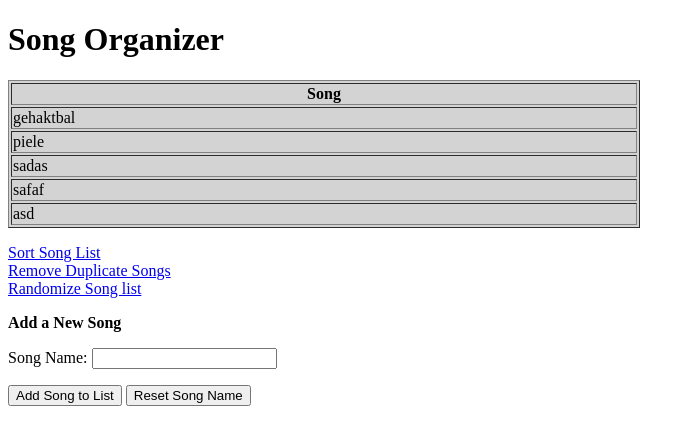
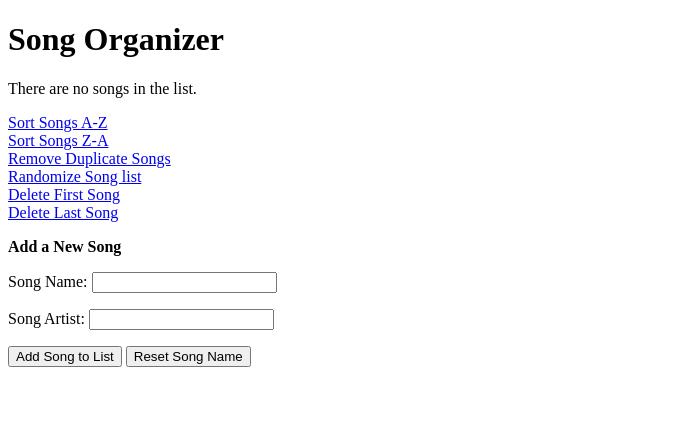
Before and after one commit to EdrisB/Stenden-PHP2, a PHP site: page /Opdracht1-3.php in a window 1280 px wide. Shown: the top 445 px of the page, without its empty margins (0-695 px from the left). Run offline with PHP 8.4, Linux system fonts and the light colour scheme.

Commit message:
1.3 done

```diff
--- a/Opdracht1-3.php
+++ b/Opdracht1-3.php
@@ -21,9 +21,18 @@
 				case 'Sort Ascending':
 					sort($SongArray);
 					break;
+                case 'Sort Descending':
+                    rsort($SongArray);
+                    break;
 				case 'Shuffle':
 					shuffle($SongArray);
 					break;
+                case 'Remove First':
+                    array_shift($SongArray);
+                    break;
+                case 'Remove Last':
+                    array_pop($SongArray);
+                    break;
 			} // End of the switch statement
 			if (count($SongArray)>0)
 			{
@@ -43,8 +52,9 @@
 	}
 	if (isset($_POST['submit']))
 	{
-		if (!empty($_POST['SongName'])){
-			$SongToAdd = stripslashes($_POST['SongName']) . "\n";
+	    //check for input
+		if (!empty($_POST['SongName']) || !empty($_POST['SongArtist'])){
+			$SongToAdd = stripslashes($_POST['SongName']) . "-" . stripslashes($_POST['SongArtist']) . "\n";
 			$ExistingSongs = array();
 			if (file_exists("SongOrganizer/songs.txt") &&
 				filesize("SongOrganizer/songs.txt") > 0)
@@ -77,12 +87,15 @@
 		echo "<p>There are no songs in the list.</p>\n";
 	} else {
 		$SongArray = file("SongOrganizer/songs.txt");
-		echo "<table border=\"1\" width=\"50%\"style=\"background-color:lightgray\">\n";
+		echo "<table border=\"1\" width=\"50%\" style=\"background-color:lightgray\">\n";
 		echo "<th>Song</th> ";
+        echo "<th>Artist</th> ";
 		foreach ($SongArray as $Song)
 		{
+		    $SongExplode = explode("-",$Song);
 			echo "<tr>\n";
-			echo "<td>" . htmlentities($Song) ."</td>";
+			    echo "<td>" . htmlentities($SongExplode[0]) ."</td>";
+                echo "<td>" . htmlentities($SongExplode[1]) ."</td>";
 			echo "</tr>\n";
 		}
 		echo "</table>\n";
@@ -90,16 +103,24 @@
 ?>
 <p>
 	<a href="Opdracht1-3.php?action=Sort%20Ascending">
-		Sort Song List</a><br>
+		Sort Songs A-Z</a><br>
+    <a href="Opdracht1-3.php?action=Sort%20Descending">
+        Sort Songs Z-A</a><br>
 	<a href="Opdracht1-3.php?action=Remove%20Duplicates">
 		Remove Duplicate Songs</a><br>
 	<a href="Opdracht1-3.php?action=Shuffle">
 		Randomize Song list</a><br>
+    <a href="Opdracht1-3.php?action=Remove%20First">
+        Delete First Song</a><br>
+    <a href="Opdracht1-3.php?action=Remove%20Last">
+        Delete Last Song</a><br>
 </p>
 <form action="Opdracht1-3.php" method="post">
 	<p><b>Add a New Song</b></p>
-	<p>Song Name: <input type="text" name="SongName"/></p>
+	<p>Song Name: <input title="SongName" type="text" name="SongName"/></p>
 	<p>
+    <p>Song Artist: <input title="SongArtist" type="text" name="SongArtist"/></p>
+    <p>
 		<input type="submit" name="submit"
 			   value="Add Song to List" />
 		<input type="reset" name="reset"
--- a/SongOrganizer/songs.txt
+++ /dev/null
@@ -1,5 +0,0 @@
-gehaktbal
-piele
-sadas
-safaf
-asd
```
